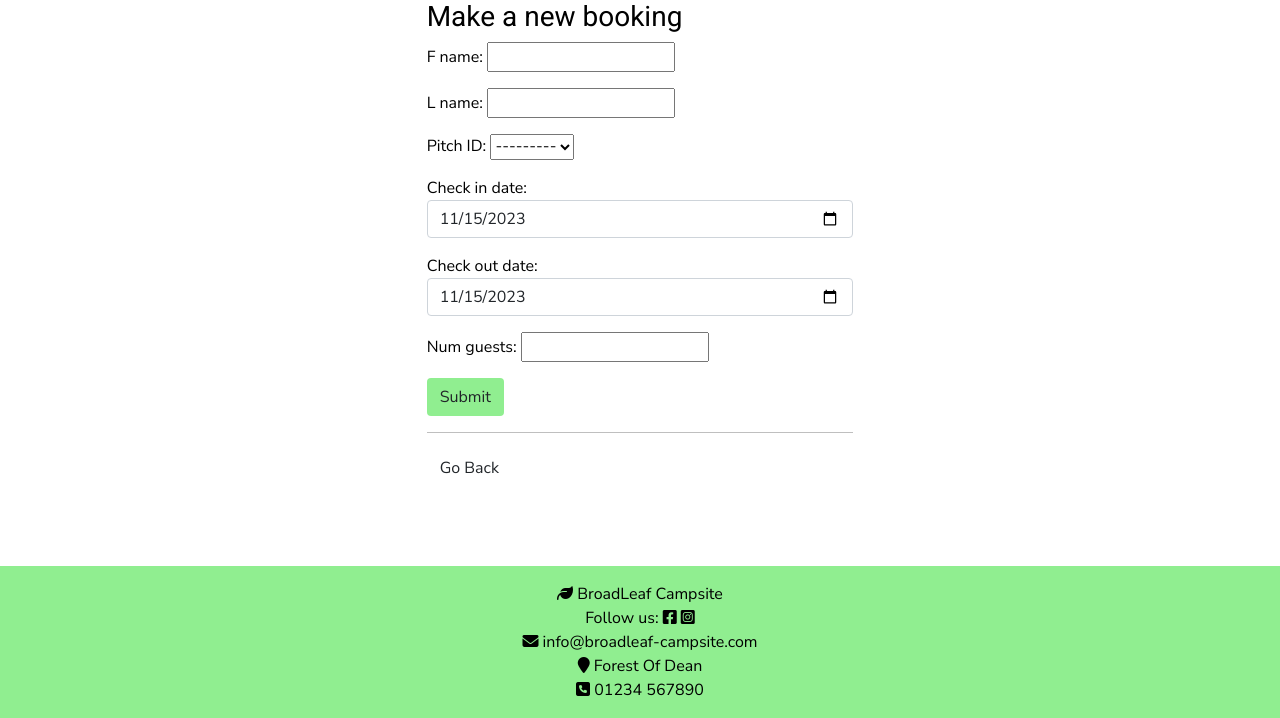
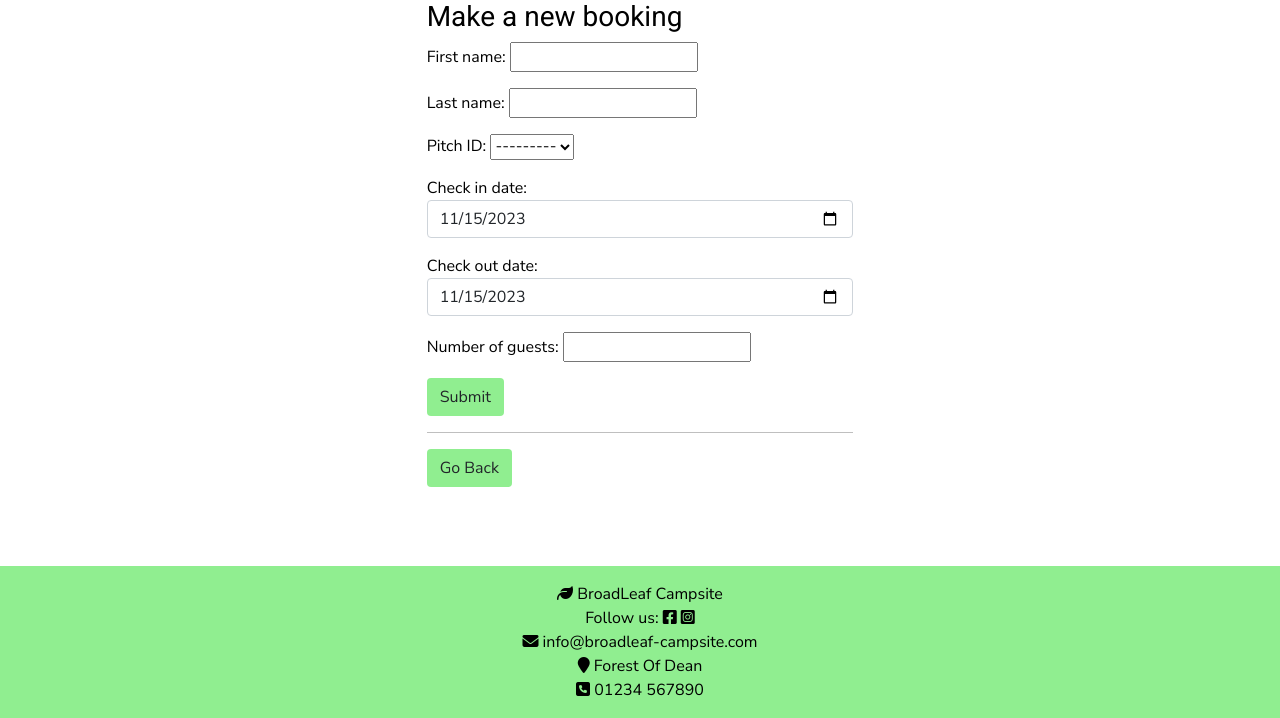
Before and after one commit to TR94/broadleaf-campsite, a Django app: page /make_booking/ in a window 1280 px wide. Shown: the part 82-800 px from the top of the page. Run offline with Django 3.2, Linux system fonts and the light colour scheme; the visitor is signed in with stand-in values (Sample User, id 1); data comes from the database, SQL or seed files in the repository; data that the repository does not hold is empty.

Commit message:
Updates to booking form and table

```diff
--- a/booking/admin.py
+++ b/booking/admin.py
@@ -5,7 +5,7 @@ from .models import Product, Booking
 class BookingAdmin(admin.ModelAdmin):
     list_filter = ('pitch_ID', 'check_in_date')
     search_fields = ['pitch_ID', 'check_in_date']
-    list_display = ('pitch_ID', 'booking_id', 'check_in_date', 'check_out_date', 'num_guests')
+    list_display = ('pitch_ID', 'booking_id', 'last_name', 'check_in_date', 'check_out_date', 'number_of_guests', 'booking_price')
 
 
 @admin.register(Product)
--- a/booking/forms.py
+++ b/booking/forms.py
@@ -1,12 +1,12 @@
 from datetime import date
 from django import forms
-from .models import Booking
+from .models import Booking, Product
 
 class BookingForm(forms.ModelForm):
 # date input widget from: https://www.letscodemore.com/blog/how-to-add-date-input-widget-in-django-forms/
     class Meta:
         model = Booking
-        fields = ['f_name', 'l_name', 'pitch_ID', 'check_in_date', 'check_out_date', 'num_guests']
+        fields = ['first_name', 'last_name', 'pitch_ID', 'check_in_date', 'check_out_date', 'number_of_guests']
         widgets = {
             'check_in_date': forms.DateInput(
                 attrs={'type': 'date', 'placeholder': 'yyyy-mm-dd', 'class': 'form-control'}
--- a/booking/models.py
+++ b/booking/models.py
@@ -4,12 +4,12 @@ from django.db import models
 from django.contrib.auth.models import User
 from cloudinary.models import CloudinaryField
 
-PITCH_CHOICES = ((0, "Tent"), (1, "Caravan"), (2, "Motorhome"), (3, "Van"), (4, "Glamping"))
+PITCH_CHOICES = (("Tent", "Tent"), ("Caravan", "Caravan"), ("Motorhome", "Motorhome"), ("Van", "Van"), ("Glamping", "Glamping"))
 CHECK_OUT_TIME = ((11, "11am"), (11, "11am"))
 CHECK_IN_TIME = ((3, "3pm"), (3, "3pm"))
 
 class Product(models.Model):
-    pitch_type = models.IntegerField(choices=PITCH_CHOICES, default=0)
+    pitch_type = models.TextField(choices=PITCH_CHOICES, default=0)
     pitch_ID = models.CharField(max_length = 6, unique = True)
     check_in_time = models.IntegerField(choices=CHECK_IN_TIME, default=0)
     check_out_time = models.IntegerField(choices=CHECK_OUT_TIME, default=0)
@@ -23,14 +23,14 @@ class Product(models.Model):
 # UUID field from StackOverflow resource: https://stackoverflow.com/questions/32528224/how-to-use-uuid
 class Booking(models.Model):
     user = models.ForeignKey(User, on_delete=models.CASCADE, related_name="user")
-    f_name = models.CharField(max_length=15)
-    l_name = models.CharField(max_length=25)
+    first_name = models.CharField(max_length=15)
+    last_name = models.CharField(max_length=25)
     pitch_ID = models.ForeignKey(Product, on_delete=models.CASCADE, related_name="booking_pitch", to_field="pitch_ID")
     booking_id = models.UUIDField(default=uuid.uuid4, editable=False, unique=True)
     check_in_date = models.DateField(default=date.today)
     check_out_date = models.DateField(default=date.today)
     duration = models.IntegerField()
-    num_guests = models.IntegerField()
+    number_of_guests = models.IntegerField()
     booking_price = models.FloatField()
 
 
@@ -50,7 +50,7 @@ class Booking(models.Model):
         return total_price
 
     def __str__(self):
-        return f"{self.booking_id} for {self.product}"
+        return f"{self.booking_id} for {self.pitch_ID.pitch_type}"
 
     def save(self, *args, **kwargs):
         self.duration = Booking.duration_of_stay(self)
--- a/booking/views.py
+++ b/booking/views.py
@@ -27,15 +27,15 @@ def make_booking(request):
         form = BookingForm(request.POST)
         if form.is_valid():
 
-            first_name = form.cleaned_data['f_name']
-            last_name = form.cleaned_data['l_name']
+            first_name = form.cleaned_data['first_name']
+            last_name = form.cleaned_data['last_name']
             pitch_ID = form.cleaned_data['pitch_ID']
             check_in = form.cleaned_data['check_in_date']
             check_out = form.cleaned_data['check_out_date']
-            num_guests = form.cleaned_data['num_guests']
+            num_guests = form.cleaned_data['number_of_guests']
 
             # duration = Booking.duration_of_stay(self)
-            return_check_in_date = check_in.strftime("%Y%m%d%H%M%S")
+            return_check_in_date = check_in.strftime("%Y%m%d")
 
             booking_clash = Booking.objects.filter(
                 pitch_ID=pitch_ID, check_in_date=check_in).count()
@@ -47,8 +47,7 @@ def make_booking(request):
                 form.instance.user = user
                 form.save()
                 messages.success(
-                    request, f"Your booking for a {pitch_ID.pitch_type}, number: {pitch_ID}"
-                    "has been made successfully.")
+                    request, f"Your booking for a {pitch_ID.pitch_type}, Pitch Number: {pitch_ID} has been made successfully.")
 
                 return redirect('view_booking')
     form = BookingForm()
--- a/templates/base.html
+++ b/templates/base.html
@@ -97,7 +97,7 @@
         let messages = document.getElementById("msg");
         let alert = new bootstrap.Alert(messages);
         alert.close();
-      }, 5000);
+      }, 10000);
     </script>
 </body>
 </html>
--- a/templates/make_booking.html
+++ b/templates/make_booking.html
@@ -8,11 +8,11 @@
             <h3>Make a new booking</h3>
             <form id="booking-form" method="POST">
                 {% csrf_token %}
-                {{ form.as_p }}
+                {{ form.as_p}}
                 <p>
                     <button class="btn btn-green" type="submit" role="button">Submit</button>
                 <hr>
-                <a class="btn" href="{% url 'view_booking' %}" role="button">Go Back</a>
+                <a class="btn btn-green" href="{% url 'view_booking' %}" role="button">Go Back</a>
                 </p>
             </form>
         </div>
--- a/templates/view_booking.html
+++ b/templates/view_booking.html
@@ -55,8 +55,8 @@
                     </thead>
                     {% for booking in booking_list %}
                         <tbody>
-                            <td>{{ booking.pitch_type }}</td>
-                            <td>{{ booking.product }}</td>
+                            <td>{{ booking.pitch_ID.pitch_type }}</td>
+                            <td>{{ booking.pitch_ID }}</td>
                             <td>{{ booking.check_in_date }}</td>
                             <td>{{ booking.duration_of_stay }}</td>
                         </tbody>
```
Also changed, not shown: booking/migrations/0001_initial.py.
